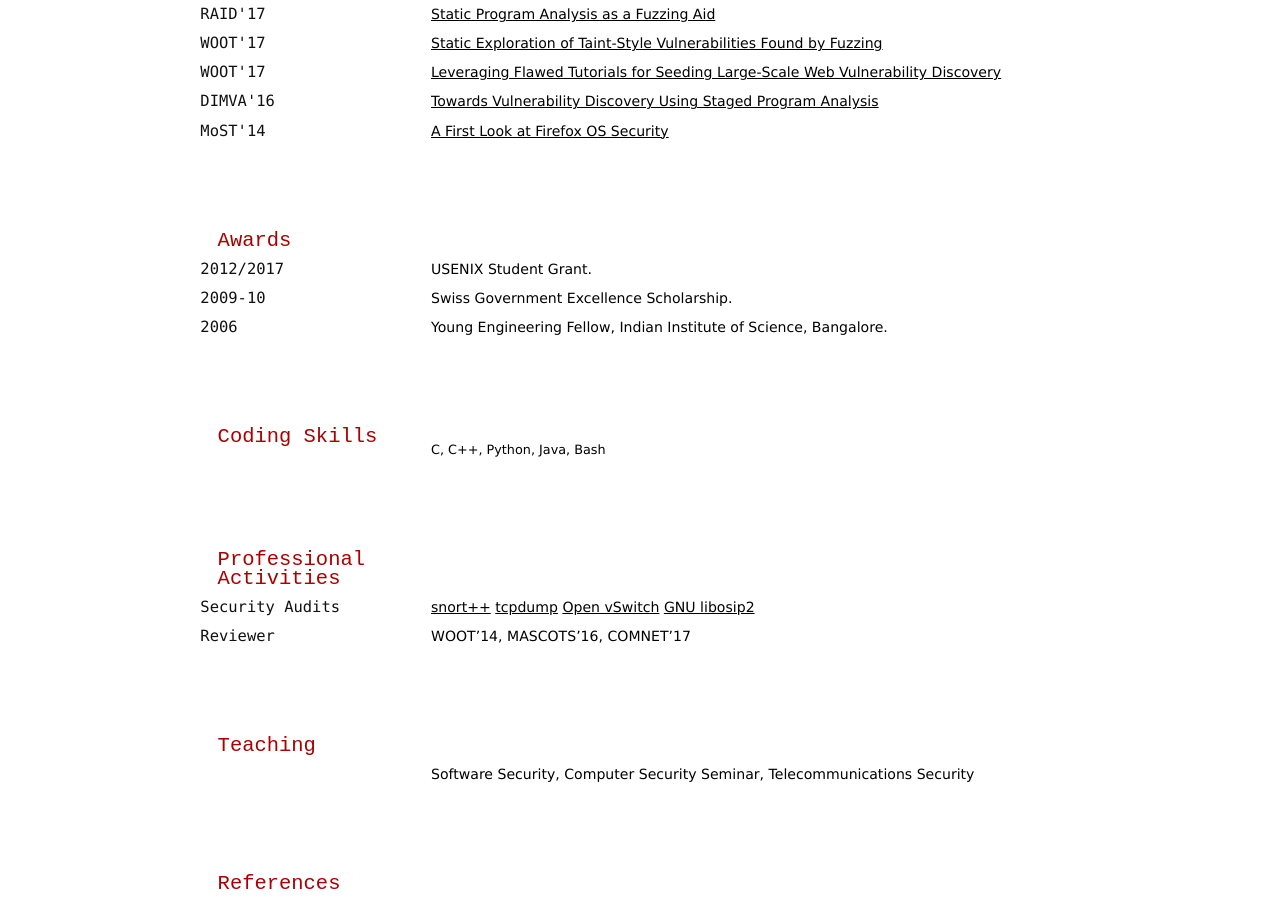
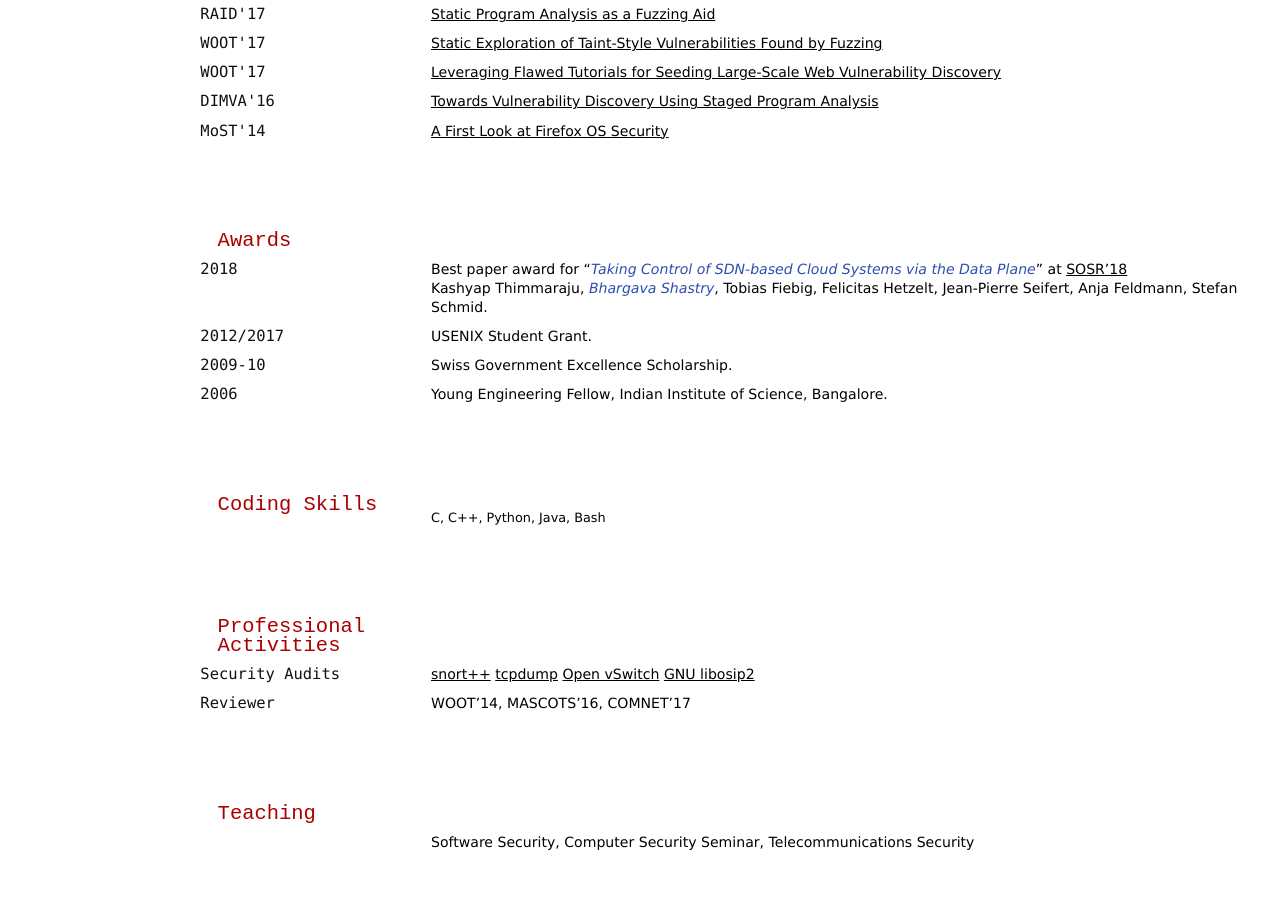
Before and after one commit to bshastry/bshastry.github.io, a Jekyll site: the page built from cv.md, in a window 1280 px wide and 900 px high, scrolled down 1201 px. Built offline with Jekyll 4.4.1, drawn with Linux system fonts in a browser that asks for light colours; nearby versions of some CDN libraries.

Commit message:
CV: added best paper award

```diff
--- a/cv.md
+++ b/cv.md
@@ -82,6 +82,11 @@ __Intern__, Ittiam Systems Private Limited, Bangalore.
 ## Awards
 \\
 \\
+`2018`
+Best paper award for "_Taking Control of SDN-based Cloud Systems via the Data Plane_" at [SOSR'18][11]
+<br>
+Kashyap Thimmaraju, *Bhargava Shastry*, Tobias Fiebig, Felicitas Hetzelt, Jean-Pierre Seifert, Anja Feldmann, Stefan Schmid.
+
 `2012/2017`
 USENIX Student Grant.
 
```
Also changed, not shown: other parts of cv.md (+1 -0 lines).
